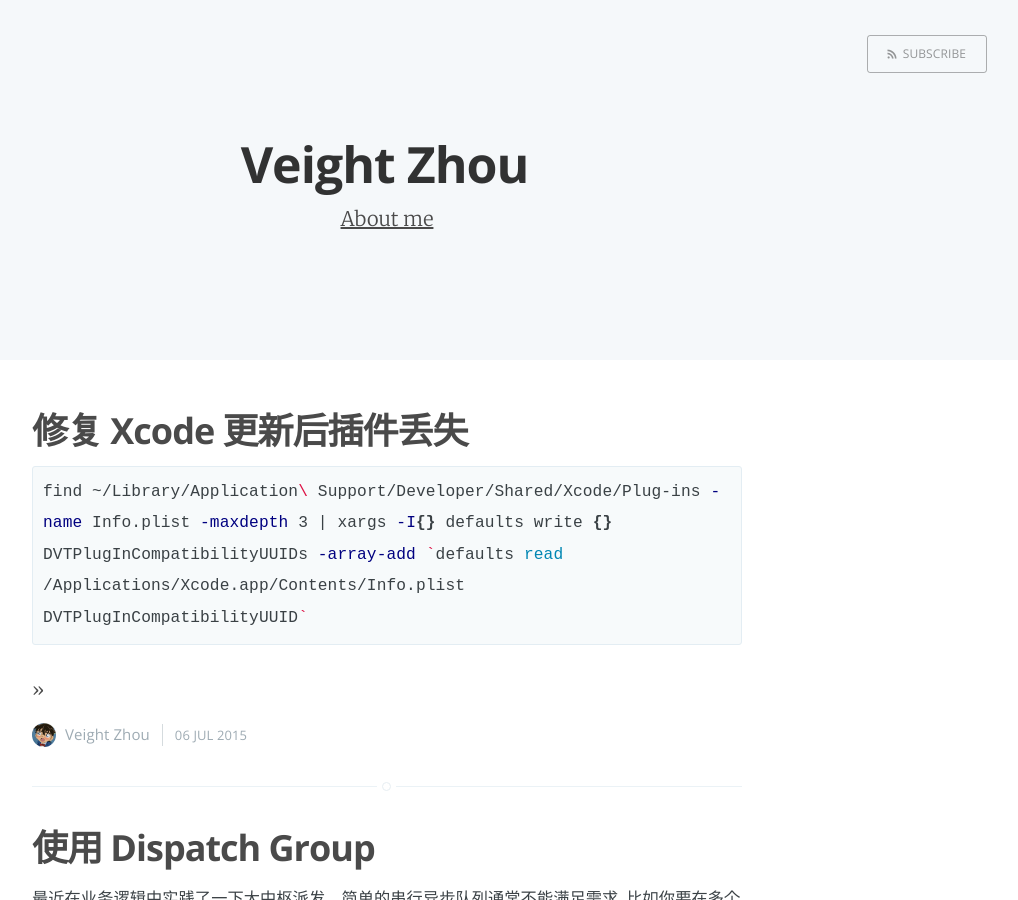
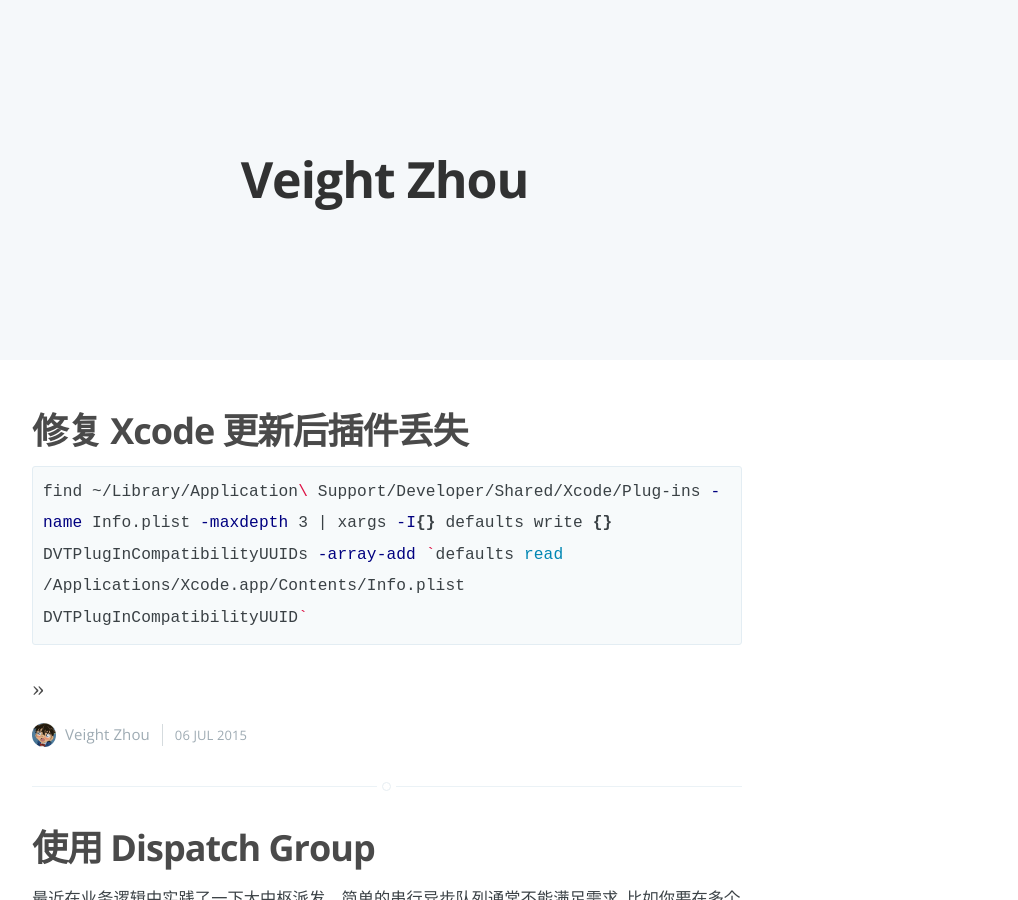
Before and after one commit to veightz/veightz.github.io, a Jekyll site: the page built from index.html, in a window 1280 px wide and 900 px high. Shown: the whole window, without its empty margins (253-1271 px from the left). Built offline with Jekyll 4.4.1, drawn with Linux system fonts in a browser that asks for light colours; Markdown is read by kramdown in place of the engine named in the settings; the list of posts is cut into pages by our own code.

Commit message:
Annotate  and .

```diff
--- a/_layouts/page.html
+++ b/_layouts/page.html
@@ -5,7 +5,7 @@
 
 <nav class="main-nav clearfix">
     <a class="back-button icon-arrow-left" href="{{ site.baseurl }}">Home</a>
-    <a class="subscribe-button icon-feed" href="{{ site.baseurl }}rss.xml">Subscribe</a>
+    <!-- <a class="subscribe-button icon-feed" href="{{ site.baseurl }}rss.xml">Subscribe</a> -->
 </nav>
 
 
--- a/_layouts/post.html
+++ b/_layouts/post.html
@@ -8,7 +8,7 @@
 <header class="main-header post-head {% if page.cover %}" style="background-image: url({{ page.cover }}) {%else%}no-cover{% endif %}">
     <nav class="main-nav {% if page.cover %} overlay {% endif %} clearfix">
         <a class="back-button icon-arrow-left" href="{{ site.baseurl }}">Home</a>
-        <a class="subscribe-button icon-feed" href="{{ site.baseurl }}rss.xml">Subscribe</a>
+        <!-- <a class="subscribe-button icon-feed" href="{{ site.baseurl }}rss.xml">Subscribe</a> -->
     </nav>
 </header>
 
--- a/index.html
+++ b/index.html
@@ -12,14 +12,14 @@
                     <img src="{{ page.logo }}" alt="Blog Logo" />
                 </a>
             {% endif %}
-        <a class="subscribe-button icon-feed" href="{{ site.baseurl }}rss.xml">Subscribe</a>
+        <!-- <a class="subscribe-button icon-feed" href="{{ site.baseurl }}rss.xml">Subscribe</a> -->
     </nav>
     <div class="vertical">
         <div class="main-header-content inner">
             <h1 class="page-title">{{ site.name }}</h1>
             <h2 class="page-description">
                 {% if site.description %} {{ site.description }}. {% endif %}
-                {% if page.about %} <a href='{{ site.baseurl }}{{ page.about }}'> About me </a> {% endif %}
+                <!-- {% if page.about %} <a href='{{ site.baseurl }}{{ page.about }}'> About me </a> {% endif %} -->
             </h2>
         </div>
     </div>
```
